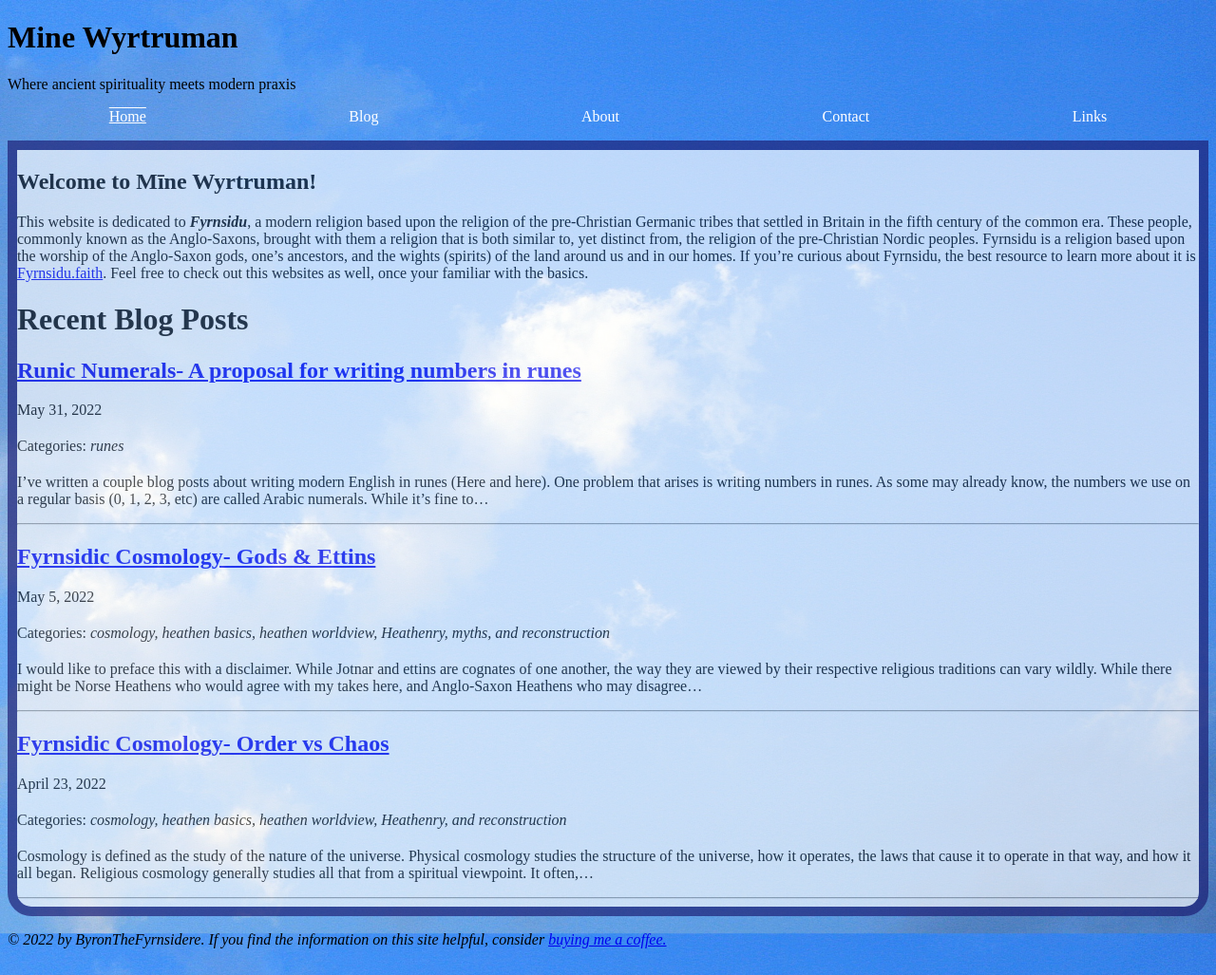
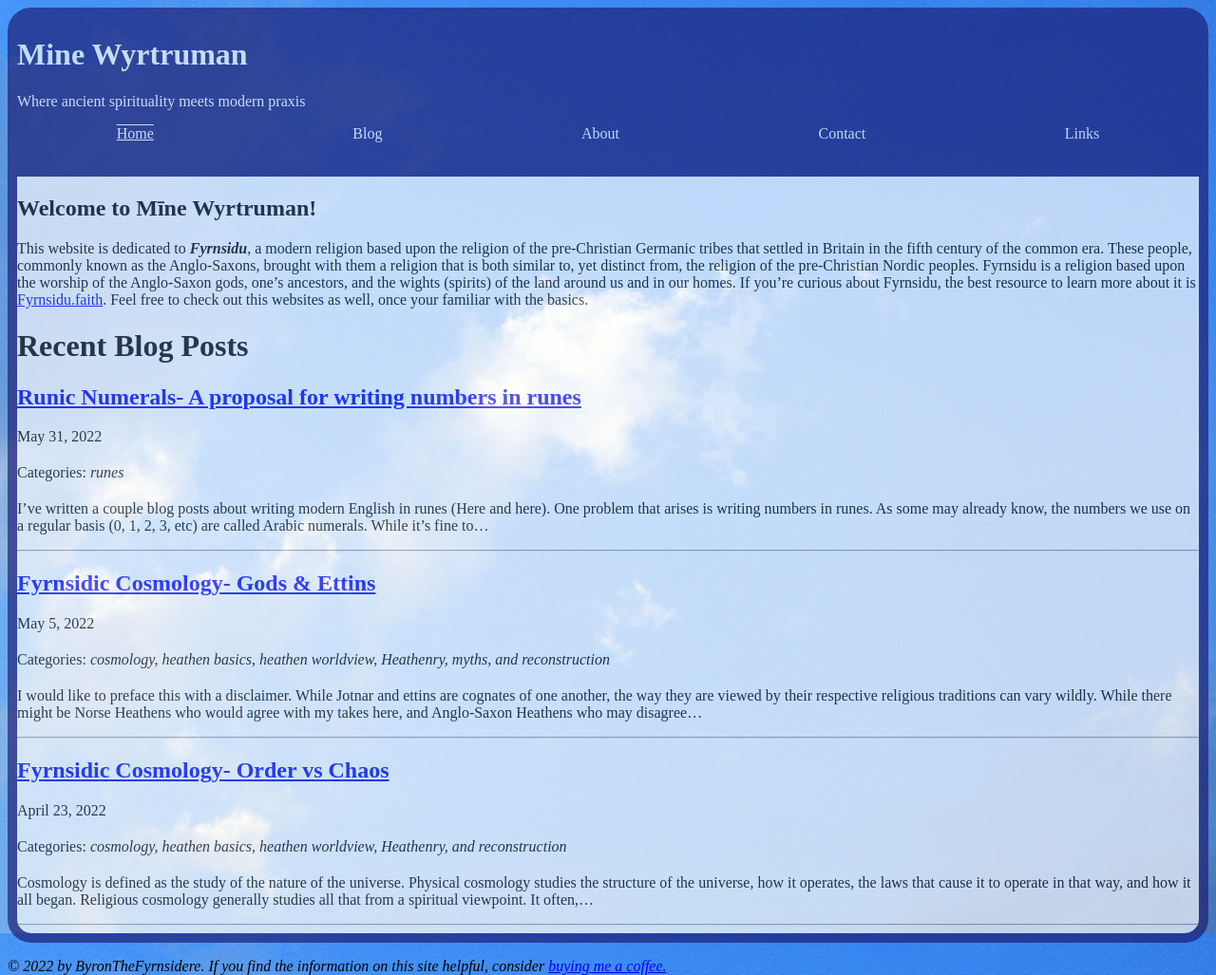
Before and after one commit to byronpendason/byronpendason.github.io, a Jekyll site: the page built from index.md, in a window 1280 px wide. Shown: the whole page at 95% size. Built offline with Jekyll 4.4.1, drawn with Linux system fonts in a browser that asks for light colours; our own code applies the rules of GitHub Pages for plain Markdown files; comment, search, counter and statistics services are not loaded.

Commit message:
Update default.html

```diff
--- a/_layouts/default.html
+++ b/_layouts/default.html
@@ -11,7 +11,7 @@
   </head>
   <body>
 <!---    <div id="header"></div> --->
-    <div id="page"><div id="header-text">
+    <div id="header">
       <h1>{{ site.title }}</h1>
       <p>{{ site.byline }}</p>
       <nav>
@@ -34,9 +34,8 @@
         {% if page.next.url %}
           <a class="next" href="{{page.next.url}}"> {{page.next.title}} &raquo;</a>
         {% endif %}
-     </div>
-<div id="disqus_thread"></div>
-<script>
+     <div id="disqus_thread"></div>
+     <script>
     /**
     *  RECOMMENDED CONFIGURATION VARIABLES: EDIT AND UNCOMMENT THE SECTION BELOW TO INSERT DYNAMIC VALUES FROM YOUR PLATFORM OR CMS.
     *  LEARN WHY DEFINING THESE VARIABLES IS IMPORTANT: https://disqus.com/admin/universalcode/#configuration-variables    */
@@ -52,14 +51,13 @@
     s.setAttribute('data-timestamp', +new Date());
     (d.head || d.body).appendChild(s);
     })();
-</script>
-<noscript>Please enable JavaScript to view the <a href="https://disqus.com/?ref_noscript">comments powered by Disqus.</a></noscript>
-{% endif %}
+    </script>
+    <noscript>Please enable JavaScript to view the <a href="https://disqus.com/?ref_noscript">comments powered by Disqus.</a></noscript>
+    {% endif %}
     </div>
     <div id="footer">
       <p><i>{{ site.footer }}</i></p>
     </div>
     <script id="dsq-count-scr" src="//mine-wyrtruman.disqus.com/count.js" async></script>
-    </div>
   </body>
 </html>
```
